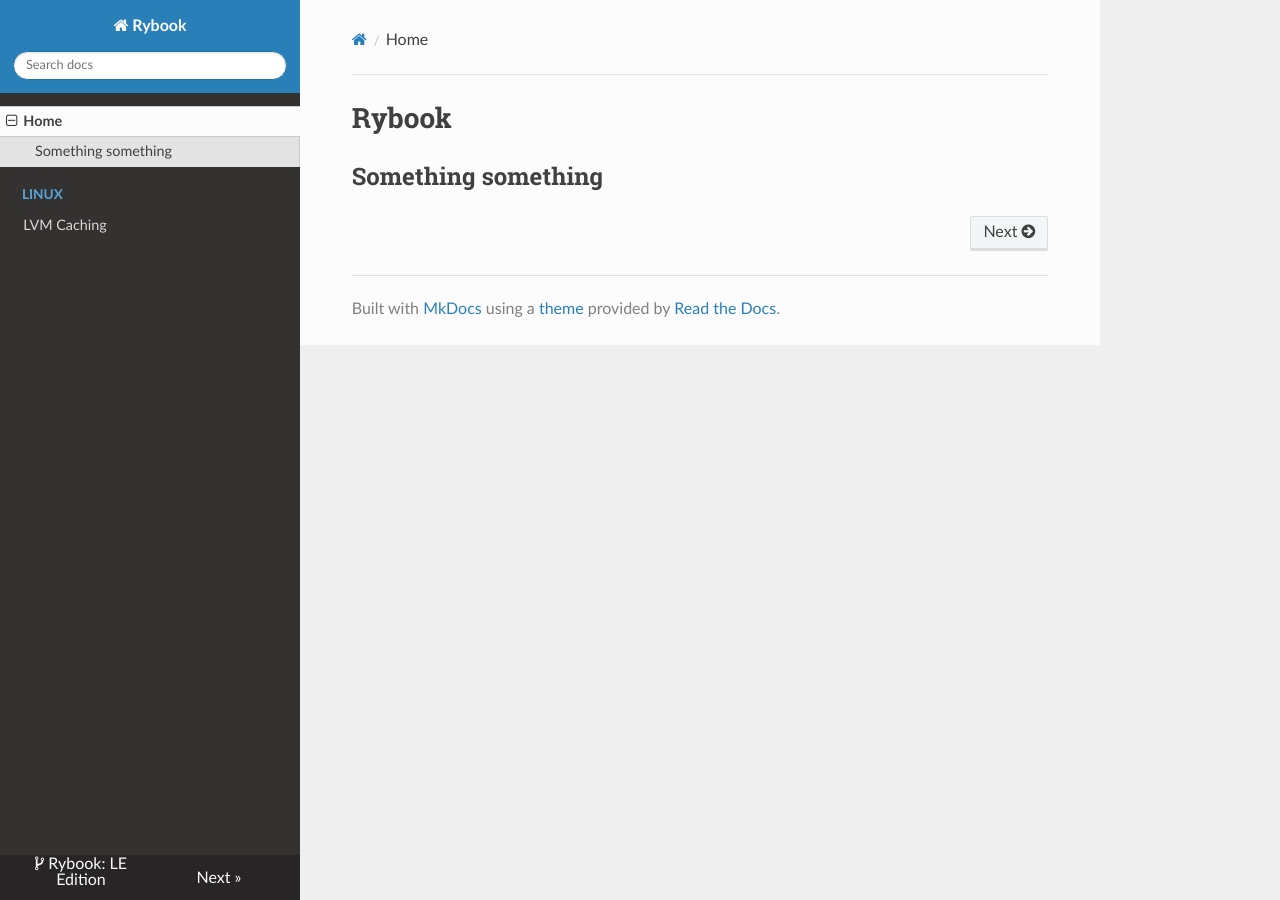
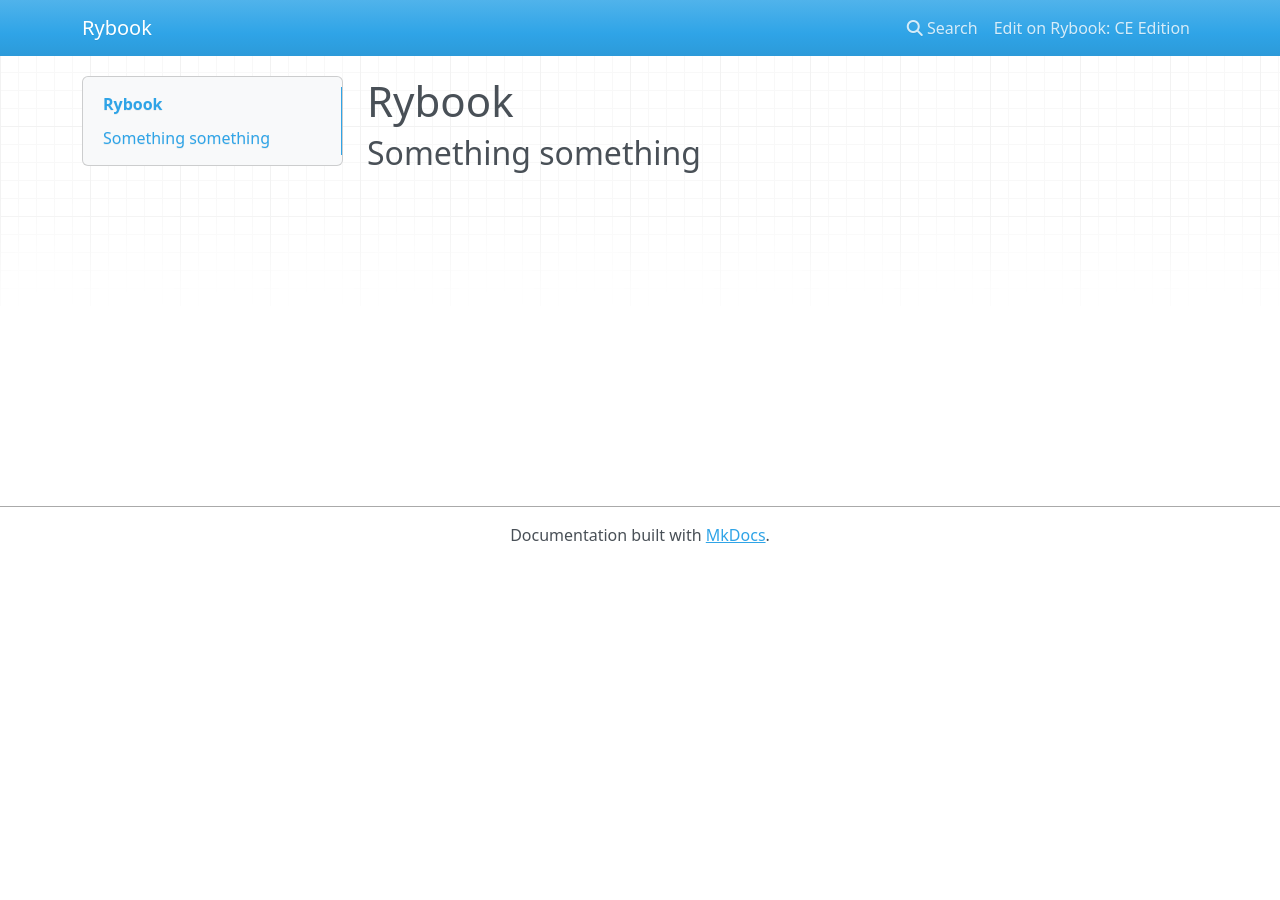
Before and after one commit to rwaltr/rybook, an MkDocs documentation site: the page built from docs/index.md, in a window 1280 px wide. Built offline with MkDocs 1.6.1, drawn with Linux system fonts in a browser that asks for light colours; nearby versions of some CDN libraries.

Commit message:
Modified ownership

```diff
--- a/mkdocs.yml
+++ b/mkdocs.yml
@@ -1,11 +1,12 @@
 site_name: Rybook
 site_description: A field book by a guy in the field
 site_author: Ryan W Walter
-repo_url: 'https://git.onr.com/rwwalter/rybook'
-repo_name: 'Rybook: LE Edition'
-theme: readthedocs
+site_url: 'https://blackphidora.gitlab.io/rybook'
+repo_url: 'https://gitlab.com/Blackphidora/rybook'
+repo_name: 'Rybook: CE Edition'
 
+# Nagication
 nav:
-    - Home: 'index.md'
-    - Linux:
-      - LVM Caching: linux/lvm/lvmcache.md
+    - Home:
+      - Linux:
+        - LVM Caching: linux/lvm/lvmcache.md;
```
